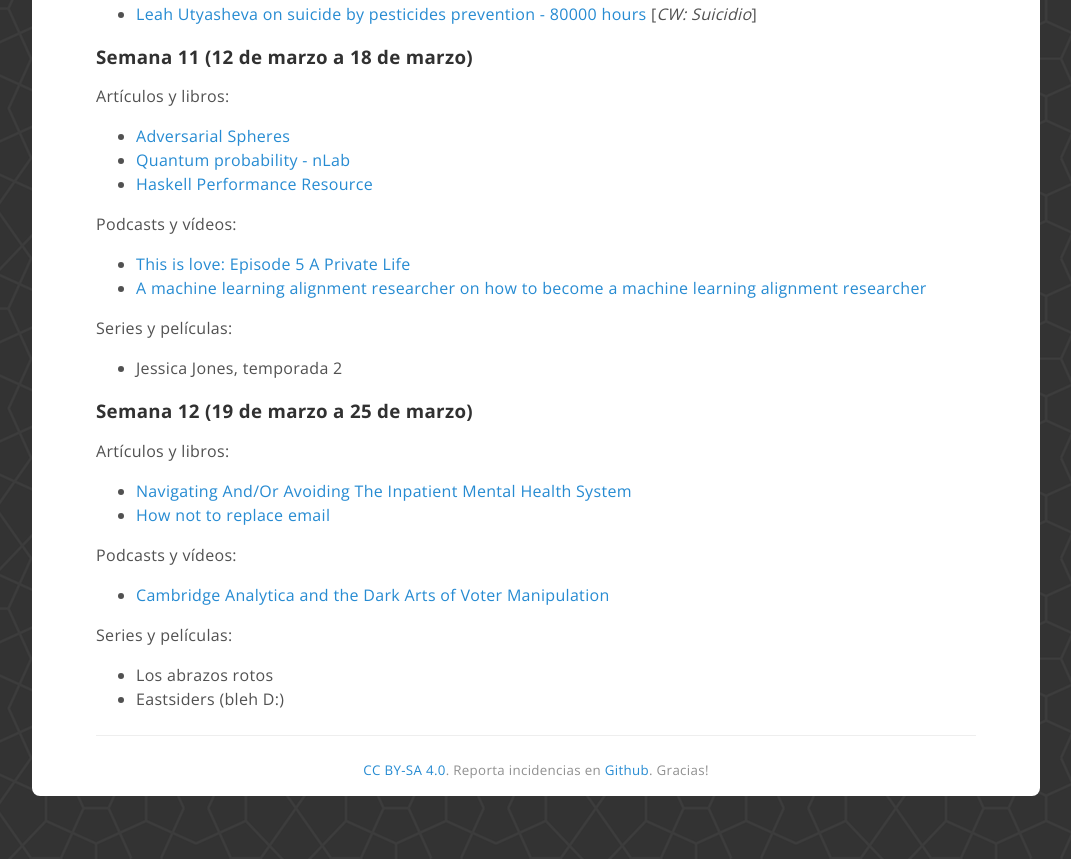
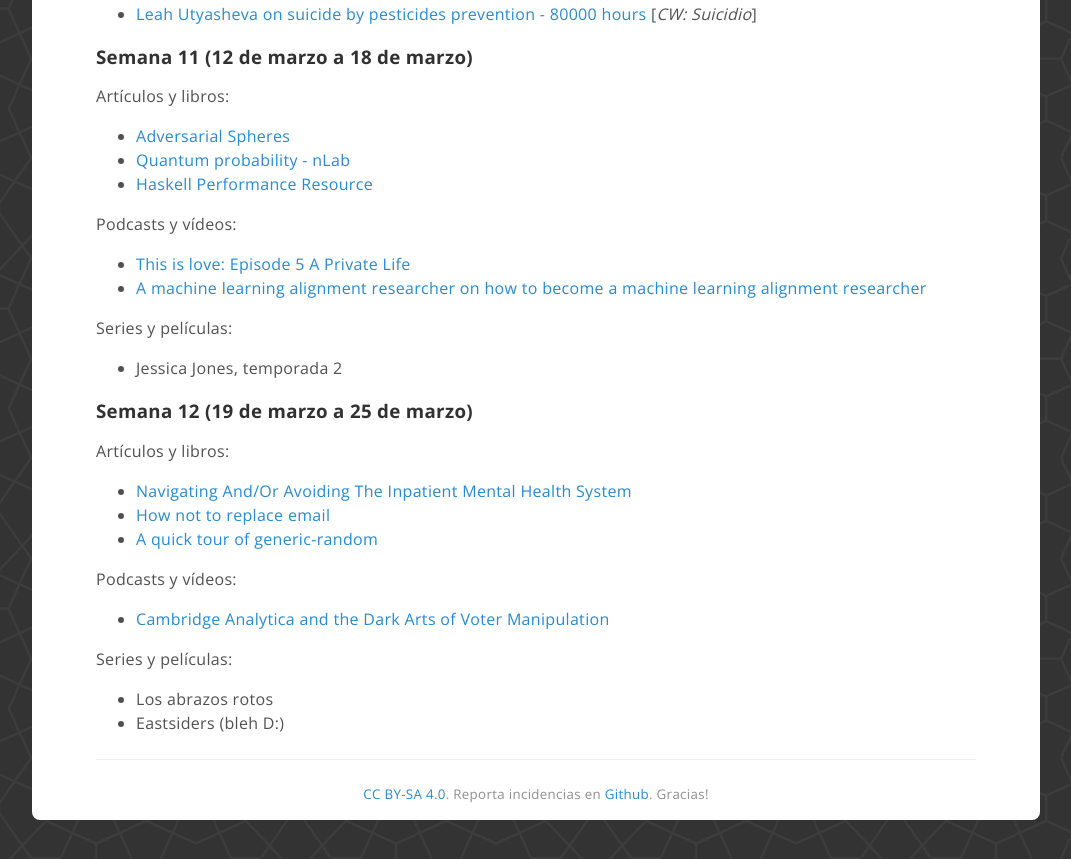
Before and after one commit to coDual/codual.github.io, a Jekyll site: the page built from log/2018.md, in a window 1280 px wide and 900 px high, scrolled down 4992 px. Shown: the top 859 px of the window, without its empty margins (104-1175 px from the left). Built offline with Jekyll 4.4.1, drawn with Linux system fonts in a browser that asks for light colours.

Commit message:
Añade link olvidado

```diff
--- a/log/2018.md
+++ b/log/2018.md
@@ -252,6 +252,7 @@
 
 - [Navigating And/Or Avoiding The Inpatient Mental Health System](http://slatestarcodex.com/2018/03/22/navigating-and-or-avoiding-the-inpatient-mental-health-system/)
 - [How not to replace email](https://jamey.thesharps.us/2018/02/16/how-not-to-replace-email/)
+- [A quick tour of generic-random](http://blog.poisson.chat/posts/2018-01-05-generic-random-tour.html)
 
 Podcasts y vídeos:
 
```
